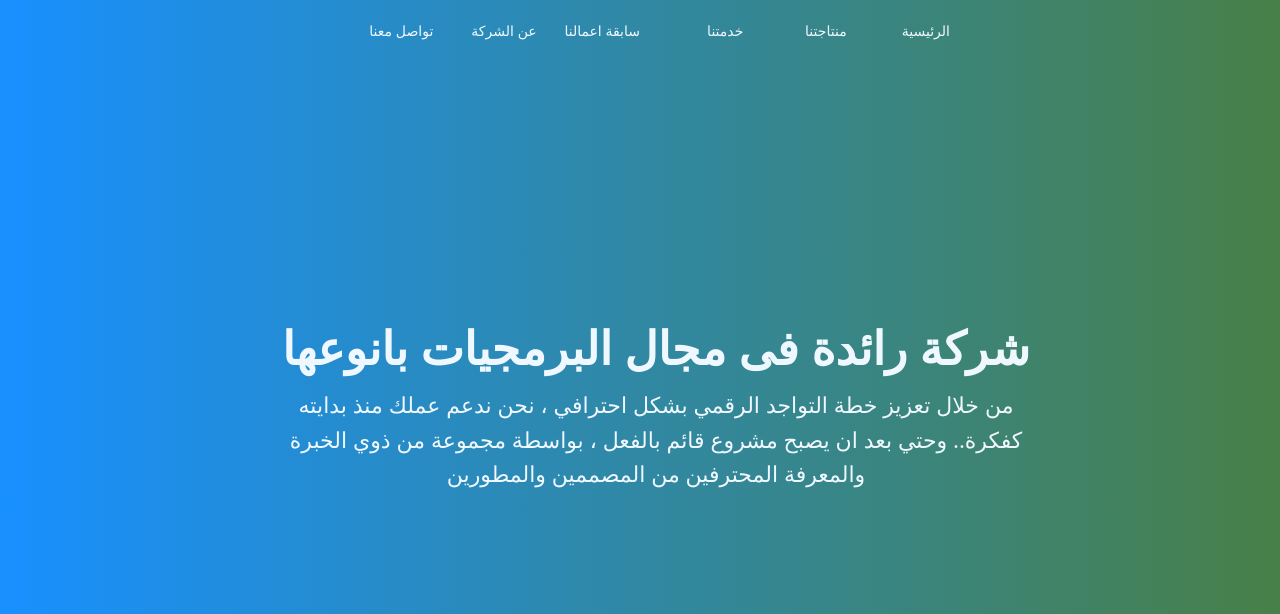
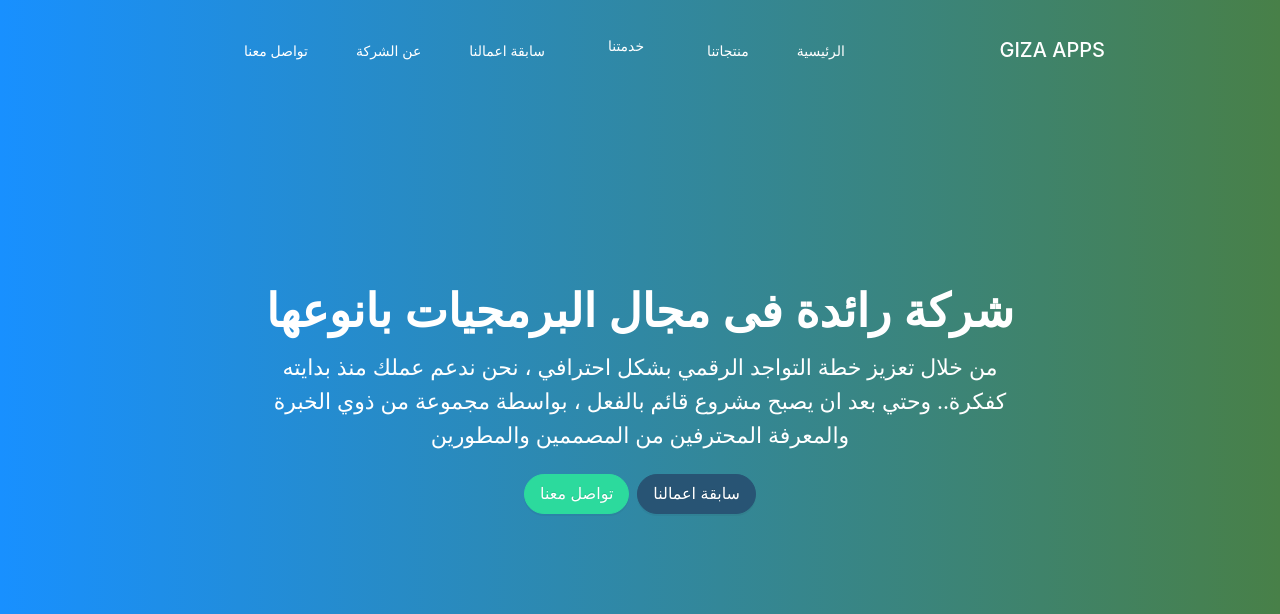
Before and after one commit to ahmed7491/new-task, a Next.js app: page / in a window 1280 px wide. Shown: the top 614 px of the page. Built offline with nearby package versions, Linux system fonts and the light colour scheme.

Commit message:
add service

```diff
--- a/components/navbar/navBar.component.jsx
+++ b/components/navbar/navBar.component.jsx
@@ -1,47 +1,77 @@
 import React from 'react';
 
-import { HeaderContainer } from './navBar.styles';
-import { Row, Col } from 'antd';
-import { Layout, Breadcrumb } from 'antd';
+import { HeaderContainer} from './navBar.styles';
+import { Row, Col, Button, Layout, Popover, Space,Menu, Dropdown } from 'antd';
 
 const {  Content } = Layout;
-
+  const menu = (
+    <Menu>
+      <Menu.Item>
+        <a target="_blank" rel="noopener noreferrer" href="https://www.antgroup.com">
+        تصميم موقع الكترونى
+        </a>
+      </Menu.Item>
+      <Menu.Item>
+        <a target="_blank" rel="noopener noreferrer" href="https://www.aliyun.com">
+        تصميم المتاجر الالكترونية
+        </a>
+      </Menu.Item>
+      <Menu.Item>
+        <a target="_blank" rel="noopener noreferrer" href="https://www.luohanacademy.com">
+        تصميم التطبيقات
+        </a>
+      </Menu.Item>
+      <Menu.Item>
+        <a target="_blank" rel="noopener noreferrer" href="https://www.antgroup.com">
+        تصميم الهوية التجارية الكاملة
+        </a>
+      </Menu.Item>
+      <Menu.Item>
+        <a target="_blank" rel="noopener noreferrer" href="https://www.antgroup.com">
+        التسويق الالكترونى
+        </a>
+      </Menu.Item>
+    </Menu>
+  );
 const NavBar = () => {
     return (
         <HeaderContainer>
-            <Row justify="center" >
-             <Col span={2}>
-                 الرئيسية
+
+            <Row justify="center" align='middle'>
+            <Col flex="1 2 200px" pull='3' className='LGCON'>
+                 GIZA APPS
              </Col>
-             <Col span={2}>
-                 منتاجتنا
-             </Col>
-             <Col span={2}>
-                 خدمتنا
-             </Col>
-             <Col span={2}>
-                 سابقة اعمالنا
-             </Col>
-             <Col span={2}>
-                 عن الشركة
-             </Col>
-             <Col span={2}>
-                 تواصل معنا
-             </Col>
+             <Col flex="2 3 300px" push='1'>
+             <Space>
+                 <span className="MenueContent"> الرئيسية</span>
+                 <span className="MenueContent">منتجاتنا</span>
+                 <Dropdown overlay={menu} placement="bottomLeft" arrow>
+                   <Button type="text" className="MenueContent">خدمتنا</Button>
+                 </Dropdown>
+
+                 <span className="MenueContent">سابقة اعمالنا</span>
+                 <span className="MenueContent">عن الشركة</span>
+                 <span className="MenueContent">تواصل معنا</span>
+             </Space>
+            </Col>
             </Row>
-            <Layout className="layout">
+            <div className='ContentContainer'>
+                <h1 className='ContentTitle'>
+                شركة رائدة فى مجال البرمجيات بانوعها
+                </h1>
+                <p className='ContentDesc'>
+                من خلال تعزيز خطة التواجد الرقمي بشكل احترافي ، نحن ندعم عملك منذ بدايته
+                 كفكرة.. وحتي بعد ان يصبح مشروع قائم بالفعل ، بواسطة مجموعة من ذوي
+                  الخبرة والمعرفة المحترفين من المصممين والمطورين
+                </p>
+                <Space size='small'  >
+              <Button type="primary" size='large' className='btn-1'>سابقة اعمالنا </Button>
+              <Button type="primary" size='large' className='btn-2'>تواصل معنا </Button>
+            </Space>
+            </div>
 
-            <Content className="site-layout-background" style={{ margin: '24px 16px', padding: 24, minHeight: 280}}>
-             <Breadcrumb style={{ margin: '16px 0' }}>
-              <Breadcrumb.Item>شركة رائدة فى مجال البرمجيات بانوعها </Breadcrumb.Item>
+        </HeaderContainer>
 
-           </Breadcrumb>
-              <div className="site-layout-content">من خلال تعزيز خطة التواجد الرقمي بشكل احترافي ، نحن ندعم عملك منذ بدايته
-                 كفكرة.. وحتي بعد ان يصبح مشروع قائم بالفعل ، بواسطة مجموعة من ذوي
-                  الخبرة والمعرفة المحترفين من المصممين والمطورين</div>
-              </Content>
-             </Layout>
-        </HeaderContainer>
     )
 }
 
--- a/components/navbar/navBar.styles.jsx
+++ b/components/navbar/navBar.styles.jsx
@@ -1,31 +1,68 @@
 import styled from "styled-components";
 
 export const HeaderContainer = styled.div`
-  height: 70px;
+  height: 100vh;
   width: 100%;
   direction: rtl;
   padding: 20px;
   margin-bottom: 25px;
+  background-image: linear-gradient(to right , #1890ff, rgb(72, 128, 72));
 
-  .site-layout-background{
-  margin: 24px 16px;
-  padding: 24;
-  font-weight: 400;
-  font-size: 22px;
-  min-height: 380;
-  position: absolute;
-  top: 50%;
-  left: 50%;
-  transform: translate(-50%, -50%);
+
+
+  .ContentContainer{
+    position: absolute;
+    text-align: center ;
+      top: 50%;
+      left: 50%;
+      transform: translate(-50%, -50%);
+      -webkit-box-align: center;
+      align-items: center;
+      color: white;
+  }
+
+.MenueContent{
+  margin: 20px;
+  margin-top: 10px;
+  cursor: pointer;
+  font-weight: 500;
+  color:white;
+  background-color: transparent;
+  border: none;
+  transition: color 1s;
+  :hover{
+    color: #2cda9d;
+  }
 }
 
-.ant-layout-header{
-  box-sizing: border-box;
+
+.LGCON{
+  font-size: 20px;
+    font-weight: 500;
+    color: #fff;
+  align-items: center;
+  cursor: pointer;
 }
 
-.ant-breadcrumb-link {
-    font-weight: 700;
+.CartDrop{
+  background-color: transparent;
+  direction: rtl;
+  float: left;
+}
+.CartProp{
+  position: absolute;
+  color: black;
+  top: 0;
+  right: 0;
+  bottom: 0;
+  left: 0;
+  background-color: transparent;
+}
+
+.ContentTitle{
+  font-weight: 700;
     font-size: 46px;
+    color: white;
     width: 100%;
     text-align: center;
     white-space: nowrap;
@@ -33,13 +70,29 @@ export const HeaderContainer = styled.div`
     line-height: 48px;
     min-width: 310px;
     user-select: none;
+
+}
+.ContentDesc{
+  font-weight: 400;
+    font-size: 22px;
+    width: 100%;
+    text-align: center;
+    line-height: 34px;
 }
 
 
+.btn-1{
+  background-color: #285474;
+  border: 1px solid #285474;
+  border-radius: 36px;
 
-.ant-layout-content {
-    text-align: center;
 }
+.btn-2{
+  background-color: #2cda9d;
+  border: 1px solid #2cda9d;
+  border-radius: 36px;
+}
+
 
   @media screen and (max-width: 800px) {
     height: 60px;
--- a/layouts/layout.js
+++ b/layouts/layout.js
@@ -1,10 +1,12 @@
 import React from 'react';
 import NavBar from '../components/navbar/navBar.component';
+import Service from '../components/services/service.component';
 
 const Layout = ({ children }) => {
     return (
         <div>
             <NavBar/>
+            <Service/>
             {children}
         </div>
     )
--- a/next.config.js
+++ b/next.config.js
@@ -1,3 +1,27 @@
-module.exports = {
+
+const withAntdLess = require('next-plugin-antd-less');
+
+module.exports = withAntdLess({
   reactStrictMode: true,
-}
+  swcMinify: false, // it should be false by default
+
+  // optional
+  // modifyVars: { '@primary-color': '#04f' },
+  // optional
+  // lessVarsFilePath: './src/styles/variables.less',
+  // optional
+  lessVarsFilePathAppendToEndOfContent: false,
+  // optional https://github.com/webpack-contrib/css-loader#object
+  cssLoaderOptions: {},
+
+  // Other Config Here...
+
+  webpack(config) {
+    return config;
+  },
+
+  // ONLY for Next.js 10, if you use Next.js 11, delete this block
+  future: {
+    webpack5: true,
+  },
+});
--- a/package.json
+++ b/package.json
@@ -10,11 +10,13 @@
   "dependencies": {
     "antd": "^4.16.13",
     "next": "12.0.4",
+    "next-plugin-antd-less": "^1.5.2",
     "react": "17.0.2",
     "react-dom": "17.0.2",
     "styled-components": "^5.3.3"
   },
   "devDependencies": {
+    "babel-plugin-import": "^1.13.3",
     "eslint": "7",
     "eslint-config-next": "12.0.4"
   }
--- a/styles/globals.css
+++ b/styles/globals.css
@@ -2,10 +2,12 @@ html,
 body {
   padding: 0;
   margin: 0;
+  color: rgba(0,0,0,.85);
+  font-size: 14px;
   font-family: -apple-system, BlinkMacSystemFont, Segoe UI, Roboto, Oxygen,
     Ubuntu, Cantarell, Fira Sans, Droid Sans, Helvetica Neue, sans-serif;
 
-  background-image: linear-gradient(to right , #1890ff, rgb(72, 128, 72));
+
 
 }
 
@@ -16,5 +18,4 @@ a {
 
 * {
   box-sizing: border-box;
-  color: aliceblue;
 }
```
Also changed, not shown: 1 other file (tests, documents, lock files or other folders).
